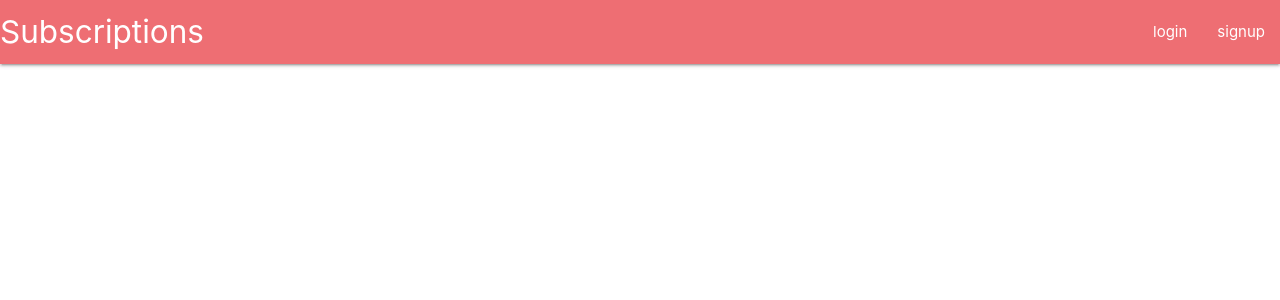
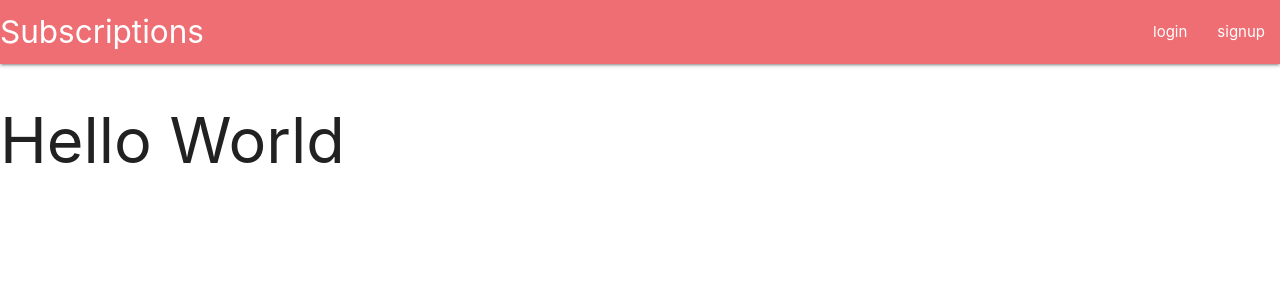
Before and after one commit to Aikeh2021/subscription-manager, a React (Create React App) app in the folder client/: page /admin/edit-subscription in a window 1280 px wide. Shown: the top 300 px of the page. Built offline with nearby package versions, Linux system fonts and the light colour scheme.

Commit message:
Started work on the edit form for the admin. Linked the edit form in the app.js and passed in an h1 to test and make sure everything is linked up correctly.

```diff
--- a/client/src/App.js
+++ b/client/src/App.js
@@ -7,6 +7,8 @@ import Subscriptions from "./containers/Subscriptions/Subscriptions";
 import UserDashboard from "./containers/UserDashboard/UserDashboard";
 import AdminDashboard from "./containers/Admin/AdminDashboard";
 import AdminNewSub from '../src/containers/Admin/AdminNewSub';
+import AdminEditSub from '../src/containers/Admin/AdminEditSub';
+
 
 function App() {
   return (
@@ -20,6 +22,7 @@ function App() {
         <Route exact path="/dashboard" component={UserDashboard} />
         <Route exact path="/subscriptions" component={Subscriptions} />
         <Route exact path="/admin/new-subscription" component={AdminNewSub} />
+        <Route exact path="/admin/edit-subscription" component={AdminEditSub} />
         <Route exact path="/admin/dashboard" component={AdminDashboard} />
       </Switch>
     </Router>
--- a/client/src/components/AdminSubForms/AdminEditSubForm.jsx
+++ b/client/src/components/AdminSubForms/AdminEditSubForm.jsx
@@ -1,11 +1,11 @@
 import React from 'react';
 
-const AdminEditSub = () => {
+const AdminEditSubForm = () => {
     return (
         <div>
-
+            <h1>Hello World</h1>
         </div>
     );
 };
 
-export default AdminEditSub;
+export default AdminEditSubForm;
--- /dev/null
+++ b/client/src/containers/Admin/AdminEditSub.jsx
@@ -0,0 +1,13 @@
+import AdminEditSubForm from '../../components/AdminSubForms/AdminEditSubForm';
+
+import React from 'react';
+
+const AdminEditSub = () => {
+    return (
+        <div>
+            <AdminEditSubForm />
+        </div>
+    );
+};
+
+export default AdminEditSub;
```
